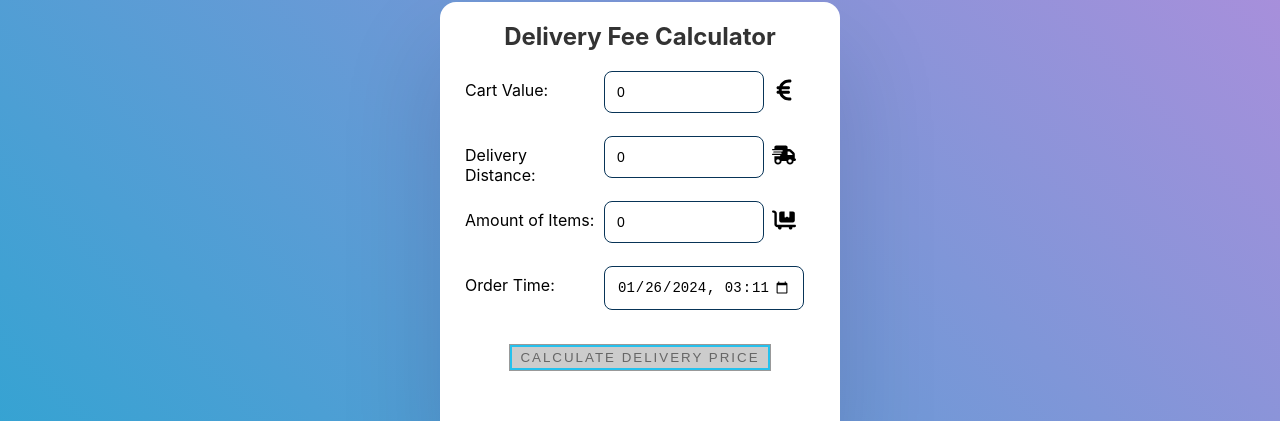
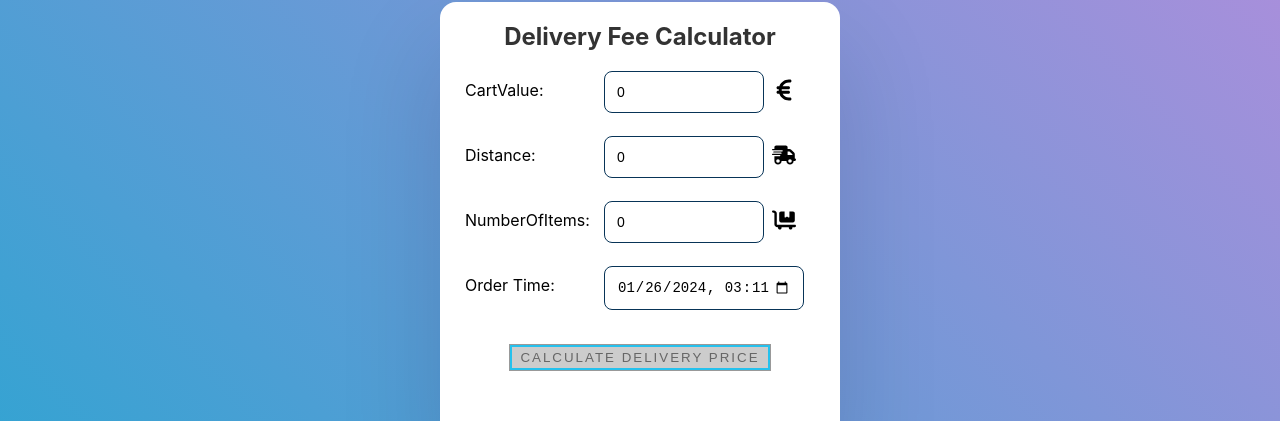
Before and after one commit to minhtuan1611/delivery-fee-calculator, a React (Create React App) app: page / in a window 1280 px wide. Shown: the part 128-549 px from the top of the page. Built offline with nearby package versions, Linux system fonts and the light colour scheme.

Commit message:
commit_26_1

```diff
--- a/package.json
+++ b/package.json
@@ -14,10 +14,12 @@
     "@types/react-dom": "^18.2.18",
     "react": "^18.2.0",
     "react-dom": "^18.2.0",
+    "react-hook-form": "^7.49.3",
     "react-router-dom": "^6.21.3",
     "react-scripts": "5.0.1",
     "typescript": "^4.9.5",
-    "web-vitals": "^2.1.4"
+    "web-vitals": "^2.1.4",
+    "zod": "^3.22.4"
   },
   "scripts": {
     "start": "react-scripts start",
--- a/src/Components/Calculator.tsx
+++ b/src/Components/Calculator.tsx
@@ -1,11 +1,17 @@
-import React, { useState } from 'react'
+import React, { useState, ChangeEvent } from 'react'
 import Fee from './Fee'
 import Input from './Input'
 import '../App.css'
 
+interface InputValues {
+  cartValue: number
+  distance: number
+  numberOfItems: number
+  orderTime: Date
+}
+
 const Calculator: React.FC = () => {
-  const Button = 'Calculate Delivery Price'
-  const [inputValues, setInputValues] = useState({
+  const [inputValues, setInputValues] = useState<InputValues>({
     cartValue: 0,
     distance: 0,
     numberOfItems: 0,
@@ -16,17 +22,15 @@ const Calculator: React.FC = () => {
   const [isExpanded, setIsExpanded] = useState(false)
 
   const handleChange = (
-    event: React.ChangeEvent<HTMLInputElement>,
-    inputName: string
+    event: ChangeEvent<HTMLInputElement>,
+    inputName: keyof InputValues
   ) => {
     const value = event.target.value
 
-    if (!isNaN(Number(value))) {
     setInputValues((prevValues) => ({
       ...prevValues,
       [inputName]: parseFloat(value),
     }))
-    }
   }
 
   const handleCalculateFee = () => {
@@ -71,20 +75,14 @@ const Calculator: React.FC = () => {
     }
     fee = Math.min(15, fee)
     fee *= rushMultiplier
-
     return fee
   }
 
   return (
     <div className={`delivery-fee-calculator ${isExpanded ? 'expanded' : ''}`}>
       <h2>Delivery Fee Calculator</h2>
-      <Input
-        cartValue={inputValues.cartValue}
-        distance={inputValues.distance}
-        numberOfItems={inputValues.numberOfItems}
-        orderTime={inputValues.orderTime}
-        handleChange={handleChange}
-      />
+      <form onSubmit={(e) => e.preventDefault()}>
+        <Input inputValues={inputValues} handleChange={handleChange} />
 
         <button
           className="calculate-button"
@@ -93,8 +91,9 @@ const Calculator: React.FC = () => {
             (value) => isNaN(Number(value)) || value === 0
           )}
         >
-        {Button}
+          Calculate Delivery Price
         </button>
+      </form>
 
       {calculatedFee !== null && <Fee fee={calculatedFee} />}
     </div>
--- a/src/Components/Input.tsx
+++ b/src/Components/Input.tsx
@@ -7,85 +7,55 @@ import {
 } from '@fortawesome/free-solid-svg-icons'
 
 interface InputProps {
+  inputValues: InputValues
+  handleChange: (
+    event: ChangeEvent<HTMLInputElement>,
+    inputName: keyof InputValues
+  ) => void
+}
+interface InputValues {
   cartValue: number
   distance: number
   numberOfItems: number
   orderTime: Date
-  handleChange: (
-    event: ChangeEvent<HTMLInputElement>,
-    inputName: string
-  ) => void
 }
 
-const Input: React.FC<InputProps> = ({
-  cartValue,
-  distance,
-  numberOfItems,
-  orderTime,
-  handleChange,
-}) => (
+const Input: React.FC<InputProps> = ({ inputValues, handleChange }) => (
   <div className="input-container">
     <div className="input-section">
-      <div className="input-row">
-        <label className="input-label" htmlFor="cartValue">
-          Cart Value:
-        </label>
-        <input
-          className="input-field"
-          type="text"
-          id="cartValue"
-          data-test-id="cartValue"
-          value={cartValue}
-          onChange={(e) => handleChange(e, 'cartValue')}
-        />
-        <FontAwesomeIcon className="input-icon" icon={faEuroSign} />
-      </div>
-
-      <div className="input-row">
-        <label className="input-label" htmlFor="distance">
-          Delivery Distance:
-        </label>
-        <input
-          className="input-field"
-          type="text"
-          id="distance"
-          data-test-id="distance"
-          value={distance}
-          onChange={(e) => handleChange(e, 'distance')}
-        />
-        <FontAwesomeIcon icon={faTruckFast} className="input-icon" />
-      </div>
-    </div>
-
-    <div className="input-section">
-      <div className="input-row">
-        <label className="input-label" htmlFor="numberOfItems">
-          Amount of Items:
-        </label>
-        <input
-          className="input-field"
-          type="text"
-          id="numberOfItems"
-          data-test-id="numberOfItems"
-          value={numberOfItems}
-          onChange={(e) => handleChange(e, 'numberOfItems')}
-        />
-        <FontAwesomeIcon icon={faCartFlatbed} className="input-icon" />
-      </div>
-
-      <div className="input-row">
-        <label className="input-label" htmlFor="orderTime">
-          Order Time:
-        </label>
-        <input
-          className="input-field-time"
-          type="datetime-local"
-          id="orderTime"
-          data-test-id="orderTime"
-          value={orderTime.toISOString().slice(0, 16)}
-          onChange={(e) => handleChange(e, 'orderTime')}
-        />
-      </div>
+      {Object.entries(inputValues).map(([name, value]) => (
+        <div className="input-row" key={name}>
+          <label className="input-label" htmlFor={name}>
+            {name === 'orderTime'
+              ? 'Order Time'
+              : ` ${name.charAt(0).toUpperCase() + name.slice(1)}`}
+            :
+          </label>
+          <input
+            className={`input-field${name === 'orderTime' ? '-time' : ''}`}
+            type={name === 'orderTime' ? 'datetime-local' : 'number'}
+            required
+            id={name}
+            data-test-id={name}
+            value={
+              name === 'orderTime' ? value.toISOString().slice(0, 16) : value
+            }
+            onChange={(e) => handleChange(e, name as keyof InputValues)}
+          />
+          {name !== 'orderTime' && (
+            <FontAwesomeIcon
+              className="input-icon"
+              icon={
+                name === 'cartValue'
+                  ? faEuroSign
+                  : name === 'distance'
+                  ? faTruckFast
+                  : faCartFlatbed
+              }
+            />
+          )}
+        </div>
+      ))}
     </div>
   </div>
 )
```
Also changed, not shown: 1 other file (tests, documents, lock files or other folders). Lines whose indentation alone changed are shown as unchanged.
